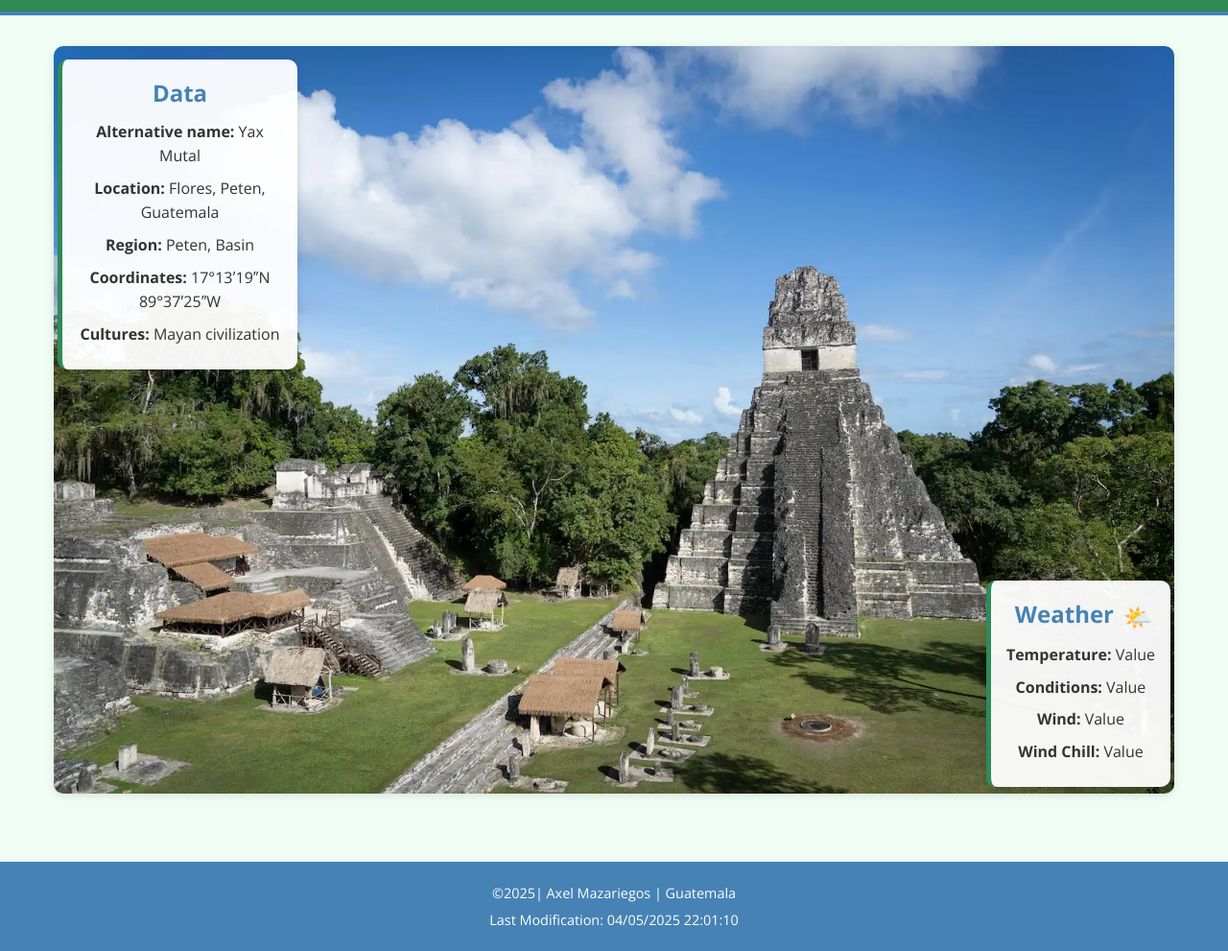
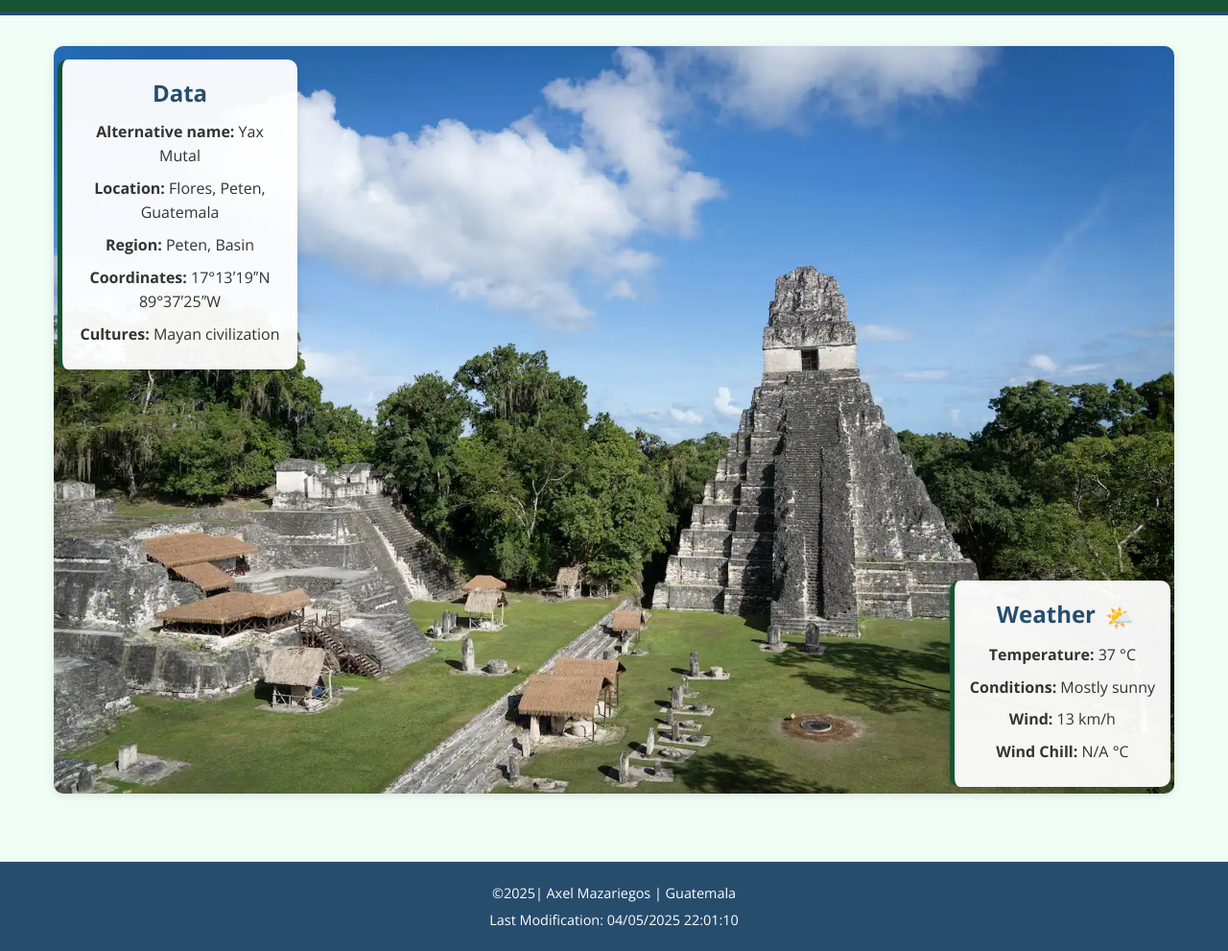
Before and after one commit to axel-mazariegos/wdd131, a plain HTML site: page place.html in a window 1280 px wide. Shown: the part 87-1078 px from the top of the page at 96% size. Drawn offline with nearby package versions, Linux system fonts and the light colour scheme.

Commit message:
Country Page - JavaScript

```diff
--- a/place.html
+++ b/place.html
@@ -42,10 +42,9 @@
             <!-- Weather Section -->
             <h2>Weather</h2>
             <img class="w-img" src="images/cloud-sun-fill.svg" alt="Weather Image" style="width: 50px; height: auto;">
-            <p><strong>Temperature:</strong> Value</p>
-            <p><strong>Conditions:</strong> Value</p>
-            <p><strong>Wind:</strong> Value</p>
-            <p><strong>Wind Chill:</strong> Value</p>
+            <p><strong>Temperature:</strong> 37 °C</p>
+            <p><strong>Conditions:</strong> Mostly sunny</p>
+            <p><strong>Wind:</strong> 13 km/h</p>
         </div>
     </main>
 
--- a/scripts/place.js
+++ b/scripts/place.js
@@ -0,0 +1,22 @@
+// Static values
+const temperature = 37; // °C
+const windSpeed = 13;    // km/h
+
+// Wind chill calculation (valid only if temp ≤ 10°C and windSpeed > 4.8 km/h)
+function calculateWindChill(temp, speed) {
+    return (temp <= 10 && speed > 4.8)
+        ? (13.12 + 0.6215 * temp - 11.37 * Math.pow(speed, 0.16) + 0.3965 * temp * Math.pow(speed, 0.16)).toFixed(1)
+        : "N/A";
+}
+
+const windChill = calculateWindChill(temperature, windSpeed);
+
+// Display on page
+document.addEventListener("DOMContentLoaded", () => {
+    const weatherSection = document.querySelector(".weather-section");
+
+    // Optional: Replace this with specific element if needed
+    const wcElement = document.createElement("p");
+    wcElement.innerHTML = `<strong>Wind Chill:</strong> ${windChill} °C`;
+    weatherSection.appendChild(wcElement);
+});
--- a/styles/place.css
+++ b/styles/place.css
@@ -2,9 +2,9 @@
 
 /* ========== GLOBAL VARIABLES ========== */
 :root {
-    --primary-color: #2E8B57;
+    --primary-color: #175431;
     /* verde */
-    --secondary-color: #4682B4;
+    --secondary-color: #274d6d;
     /* azul */
     --background-color: #f0fdf4;
     --text-color: #333;
@@ -132,10 +132,6 @@ footer p {
         right: 20px;
     }
 
-    main {
-
-    }
-
     /* ========== WEATHER ICON AFTER HEADING ========== */
     .weather-section h2::after {
         content: "🌤️";
```
